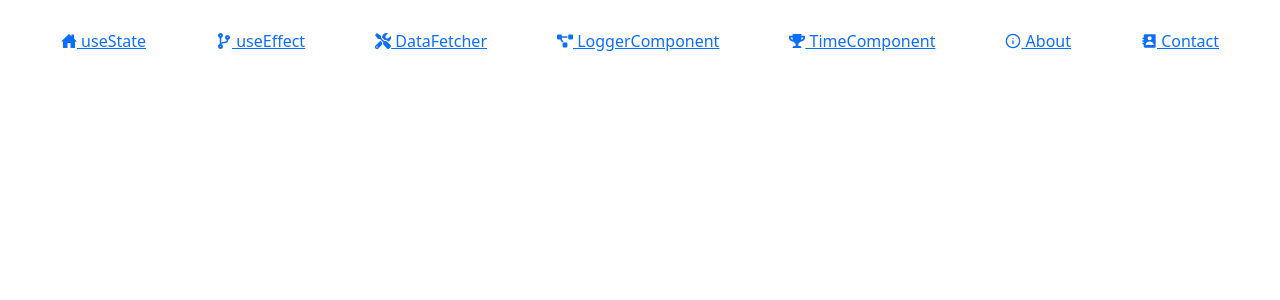
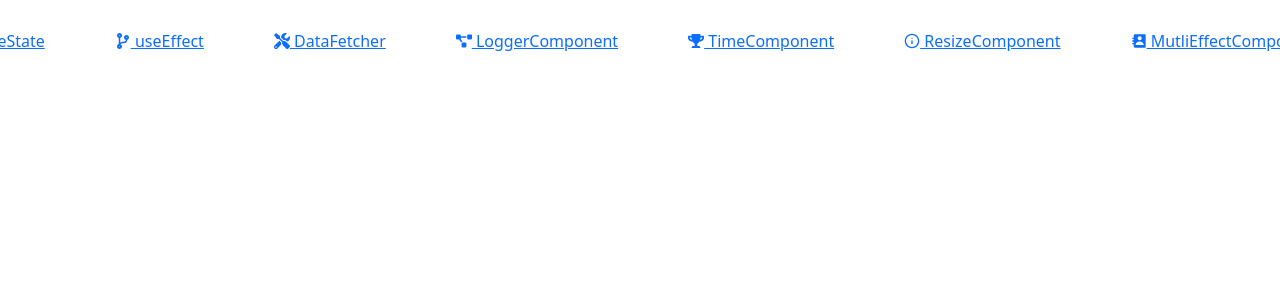
Before and after one commit to khushi23-crypto/React-Basic-Concepts, a React (Create React App) app: page / in a window 1280 px wide. Shown: the top 300 px of the page. Built offline with nearby package versions, Linux system fonts and the light colour scheme.

Commit message:
Create Resize Component

```diff
--- a/src/App.js
+++ b/src/App.js
@@ -5,6 +5,8 @@ import UseState from './components/UseState';
 import UseEffect from './components/UseEffect/UseEffect'
 import DataFetcher from './components/DataFetcher';
 import LoggerComponent from './components/LoggerComponent';
+import ResizeComponent from './components/ResizeComponent';
+import MultiEffectComponent from './components/MultiEffectComponent';
 /* import TimeComponent from './components/TimeComponent';
  */
 function App() {
@@ -16,8 +18,10 @@ function App() {
         <Route path="/useeffect" element={<UseEffect />} />
         <Route path="/datafetcher" element={<DataFetcher />} />
         <Route path="/loggercomponent" element={<LoggerComponent />} />
-{/*         <Route path="/timecomponent" element={<TimeComponent />} />
+        {/*         <Route path="/timecomponent" element={<TimeComponent />} />
  */}
+        <Route path="/resizecomponent" element={<ResizeComponent />} />
+        <Route path="/multieffectcomponent" element={<MultiEffectComponent />} />
       </Routes>
     </Router>
   );
--- a/src/components/Navbar/Navbar.jsx
+++ b/src/components/Navbar/Navbar.jsx
@@ -17,8 +17,8 @@ function Navbar() {
                 <a href="/datafetcher" className='menu-circle'><FaTools />&nbsp;DataFetcher</a>
                 <a href="/loggercomponent" className='menu-circle'><FaProjectDiagram />&nbsp;LoggerComponent</a>
                 <a href="/timecomponent" className='menu-circle'><FaTrophy />&nbsp;TimeComponent</a>
-                <a href="/about" className='menu-circle'><FiInfo /> &nbsp;About</a>
-                <a href="/contact" className='menu-circle'><BiSolidContact />&nbsp;Contact</a>
+                <a href="/resizecomponent" className='menu-circle'><FiInfo /> &nbsp;ResizeComponent</a>
+                <a href="/multieffectcomponent" className='menu-circle'><BiSolidContact />&nbsp;MutliEffectComponent</a>
             </nav>
         </header>
     )
--- /dev/null
+++ b/src/components/ResizeComponent.jsx
@@ -0,0 +1,25 @@
+import React,{useEffect,useState} from 'react'
+
+function ResizeComponent() {
+  const [windowWidth,setWindowWidth]=useState(window.innerWidth);
+
+  useEffect(() => {
+    const handleResize=()=>
+      setWindowWidth(window.innerWidth);
+      window.addEventListener('resize',handleResize);
+
+
+    return () => {
+     window.removeEventListener('resize',handleResize);
+    };
+  }, []); //it will run only on first render
+
+  return (
+    <div>
+      <h1 style={{textAlign:'center', marginTop:'200px',paddingTop
+        :'200px'}}>Window width :{windowWidth}</h1>
+    </div>
+  )
+}
+
+export default ResizeComponent
--- a/src/components/TimeComponent.jsx
+++ b/src/components/TimeComponent.jsx
@@ -20,7 +20,7 @@ function TimeComponent() {
   return (
     <div>
         <h1 style={{ marginTop: '300px', fontSize: '1.5rem',textAlign:'center' }}>Seconds : {seconds}</h1>
-        <h1 >This component is unmount (remove from the App.js )</h1>
+        <h1 >This component is unmount because continuously increase the seconds....</h1>
     </div>
   )
 }
```
Also changed, not shown: src/components/MultiEffectComponent.jsx (added).
